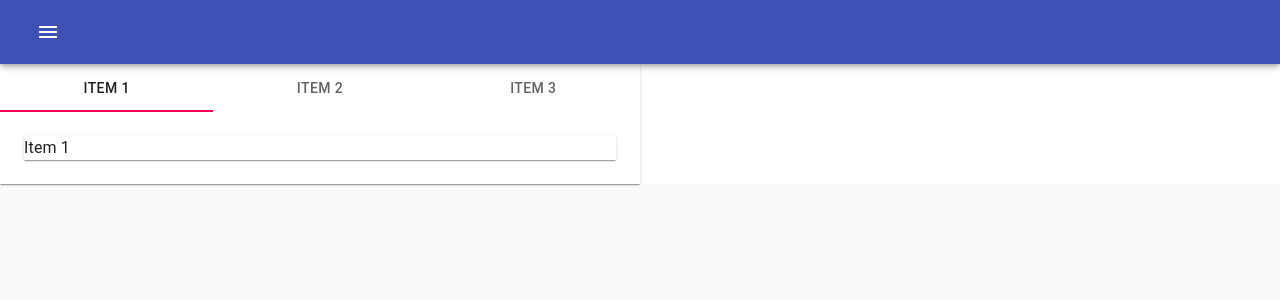
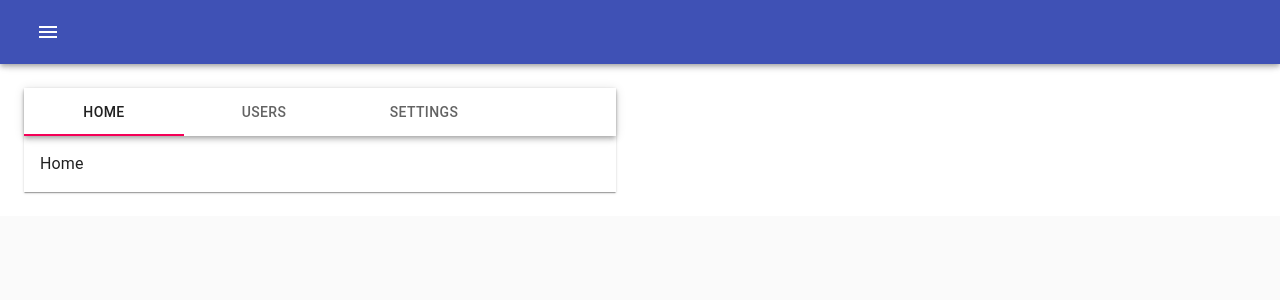
Before and after one commit to eliseuvideira/react-material-ui-cookbook, a React app: page / in a window 1280 px wide. Shown: the top 300 px of the page. Built offline with nearby package versions, Linux system fonts and the light colour scheme.

Commit message:
Tabs - Grouping Content into Tab Sections

```diff
--- a/package.json
+++ b/package.json
@@ -9,13 +9,15 @@
     "@material-ui/icons": "^4.9.1",
     "react": "^16.13.1",
     "react-custom-scrollbars": "^4.2.1",
-    "react-dom": "^16.13.1"
+    "react-dom": "^16.13.1",
+    "react-router-dom": "^5.1.2"
   },
   "devDependencies": {
     "@types/react": "^16.9.34",
     "@types/react-custom-scrollbars": "^4.0.6",
     "@types/react-dom": "^16.9.6",
     "@types/react-hot-loader": "^4.1.1",
+    "@types/react-router-dom": "^5.1.5",
     "@typescript-eslint/eslint-plugin": "^2.29.0",
     "@typescript-eslint/parser": "^2.29.0",
     "dotenv-webpack": "^1.7.0",
--- a/src/components/Page.tsx
+++ b/src/components/Page.tsx
@@ -13,12 +13,13 @@ import {
   ListItem,
   Paper,
   CssBaseline,
+  Tabs,
+  Tab,
 } from '@material-ui/core';
 import MenuIcon from '@material-ui/icons/Menu';
 import HomeIcon from '@material-ui/icons/Home';
 import Scrollbars from 'react-custom-scrollbars';
-import TabContainer from './TabContainer';
-import TabContent from './TabContent';
+import { Link, BrowserRouter, Route } from 'react-router-dom';
 
 const useStyles = makeStyles((theme) => ({
   root: {
@@ -39,6 +40,7 @@ const useStyles = makeStyles((theme) => ({
 const Page = () => {
   const classes = useStyles();
   const [drawerOpen, setDrawerOpen] = useState(false);
+  const [tabIndex, setTabIndex] = useState(0);
   return (
     <div className={classes.root}>
       <CssBaseline />
@@ -57,41 +59,61 @@ const Page = () => {
       >
         <List>
           <Scrollbars style={{ width: 250, height: 'calc(100vh - 16px)' }}>
-            {new Array(30).fill(null).map((_, i) => (
-              <ListItem key={i} button onClick={() => setDrawerOpen(false)}>
+            <ListItem button onClick={() => setDrawerOpen(false)}>
               <ListItemIcon>
                 <HomeIcon />
               </ListItemIcon>
               <ListItemText>Home</ListItemText>
             </ListItem>
-            ))}
           </Scrollbars>
         </List>
       </Drawer>
       <Toolbar />
+      <BrowserRouter>
         <Grid container>
-        <Grid item xs={6}>
+          <Grid item xs={6} className={classes.padding3}>
             <Paper square>
-            <TabContainer variant="fullWidth">
-              <TabContent label="Item 1" className={classes.padding3}>
-                <Paper square>
-                  <Typography>Item 1</Typography>
-                </Paper>
-              </TabContent>
-              <TabContent label="Item 2" className={classes.padding3}>
-                <Paper square>
-                  <Typography>Item 2</Typography>
-                </Paper>
-              </TabContent>
-              <TabContent label="Item 3" className={classes.padding3}>
-                <Paper square>
-                  <Typography>Item 3</Typography>
-                </Paper>
-              </TabContent>
-            </TabContainer>
+              <AppBar position="static" color="transparent">
+                <Tabs
+                  value={tabIndex}
+                  onChange={(_, index) => setTabIndex(index)}
+                >
+                  <Tab label="Home" component={Link} to="/" />
+                  <Tab label="Users" component={Link} to="/users" />
+                  <Tab label="Settings" component={Link} to="/settings" />
+                </Tabs>
+              </AppBar>
+              <Route
+                exact
+                path="/"
+                render={() => (
+                  <Typography component="div" className={classes.tabContent}>
+                    Home
+                  </Typography>
+                )}
+              />
+              <Route
+                exact
+                path="/users"
+                render={() => (
+                  <Typography component="div" className={classes.tabContent}>
+                    Users
+                  </Typography>
+                )}
+              />
+              <Route
+                exact
+                path="/settings"
+                render={() => (
+                  <Typography component="div" className={classes.tabContent}>
+                    Settings
+                  </Typography>
+                )}
+              />
             </Paper>
           </Grid>
         </Grid>
+      </BrowserRouter>
     </div>
   );
 };
```
Also changed, not shown: 1 other file (tests, documents, lock files or other folders). Lines whose indentation alone changed are shown as unchanged.
